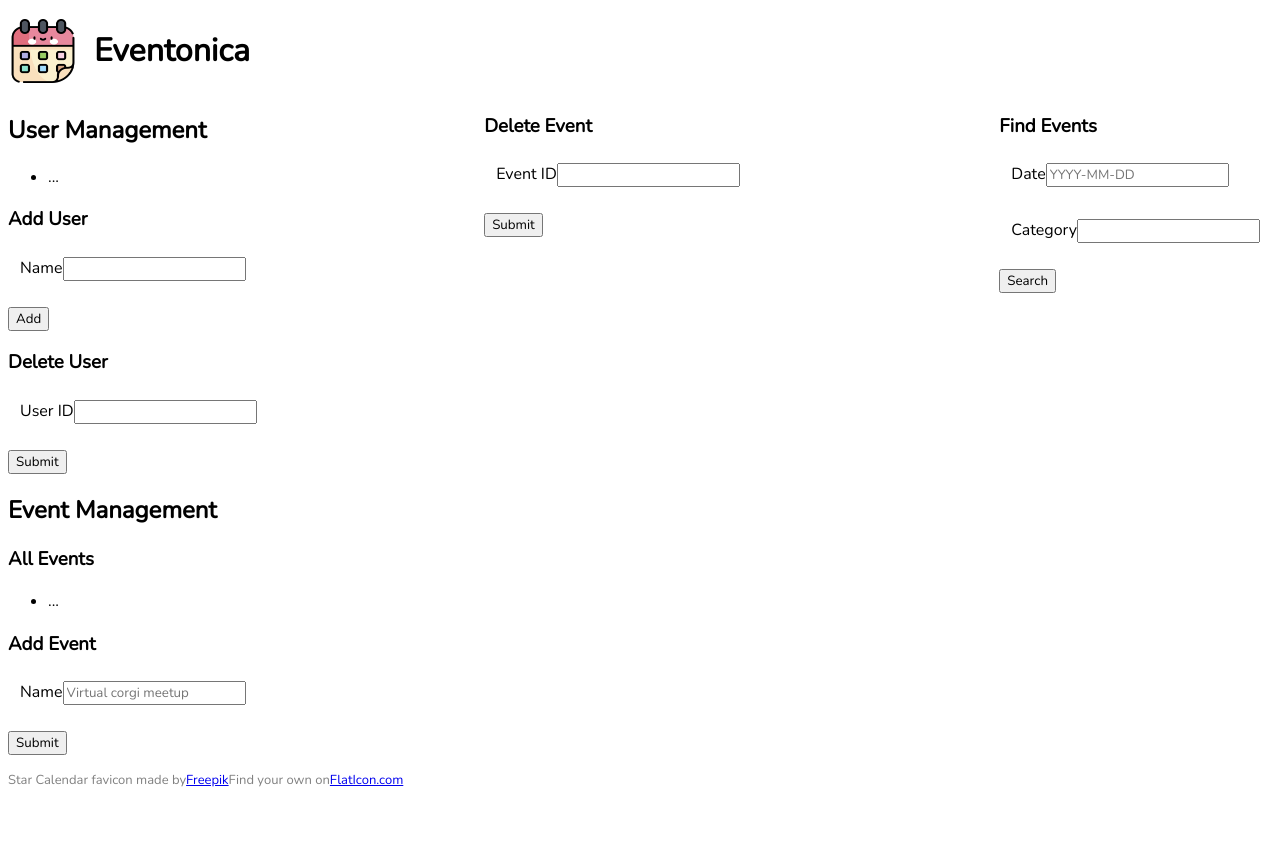
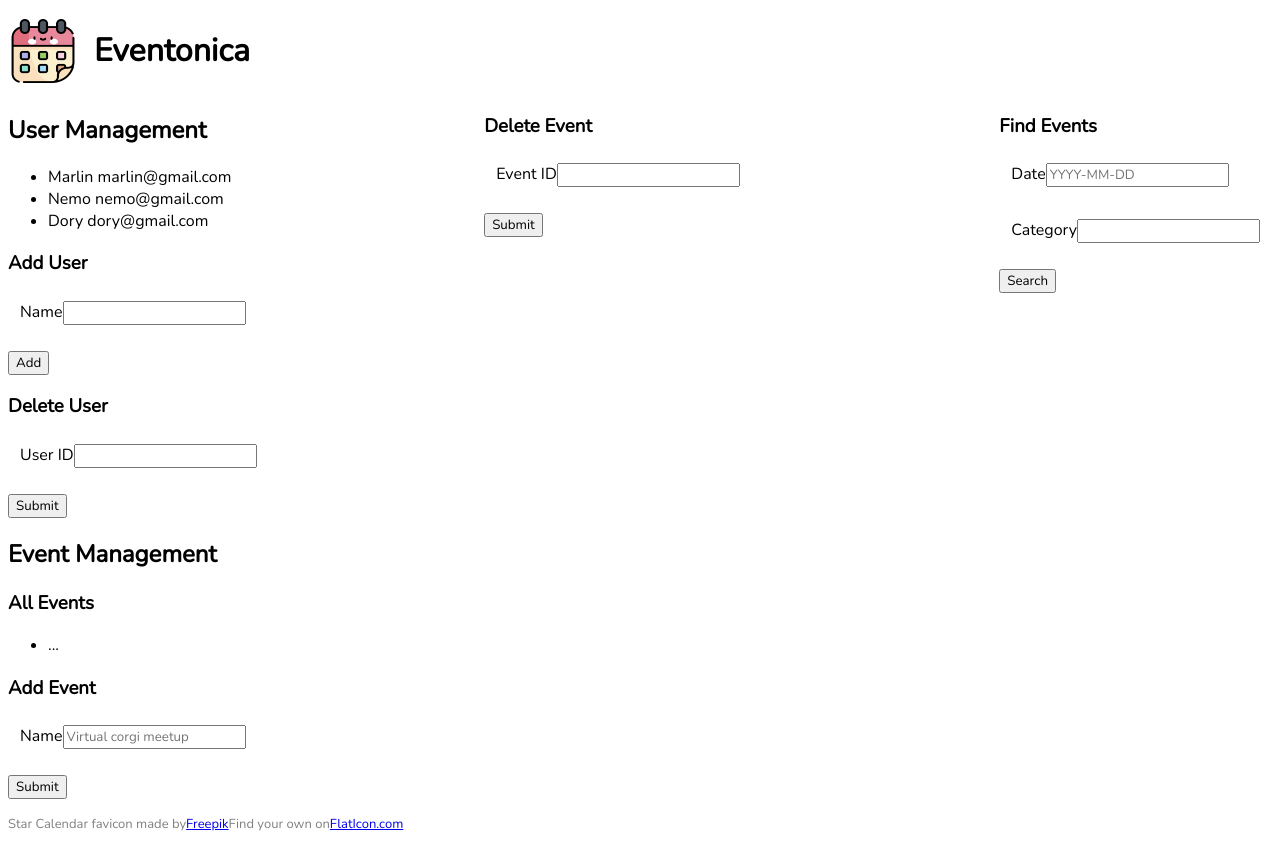
Before and after one commit to lisaleegithub/eventonica, a React (Create React App) app in the folder client/: page / in a window 1280 px wide. Before the commit the page ends 800 px from the top, so only its background shows below. Built offline with nearby package versions, Linux system fonts and the light colour scheme.

Commit message:
Display users.

```diff
--- a/client/src/Components/Users.jsx
+++ b/client/src/Components/Users.jsx
@@ -1,14 +1,20 @@
 import React from 'react';
+import { useState } from 'react';
+
+// users data - eventually will store in a database
+const marlin = { name: 'Marlin', email: 'marlin@gmail.com', id: '1' };
+const nemo = { name: 'Nemo', email: 'nemo@gmail.com', id: '2' };
+const dory = { name: 'Dory', email: 'dory@gmail.com', id: '3' };
 
 const Users = () => {
+    const [users, setUsers] = useState([marlin, nemo, dory])
 
     return (
     <section className="user-management">
         <h2>User Management</h2>
 
         <ul id="users-list">
-            {/* display all existing Users here */}
-            <li>...</li>
+            {users.map((user) => <li key={user.id}>{user.name} {user.email}</li>)}
         </ul>
 
         <div>
```
